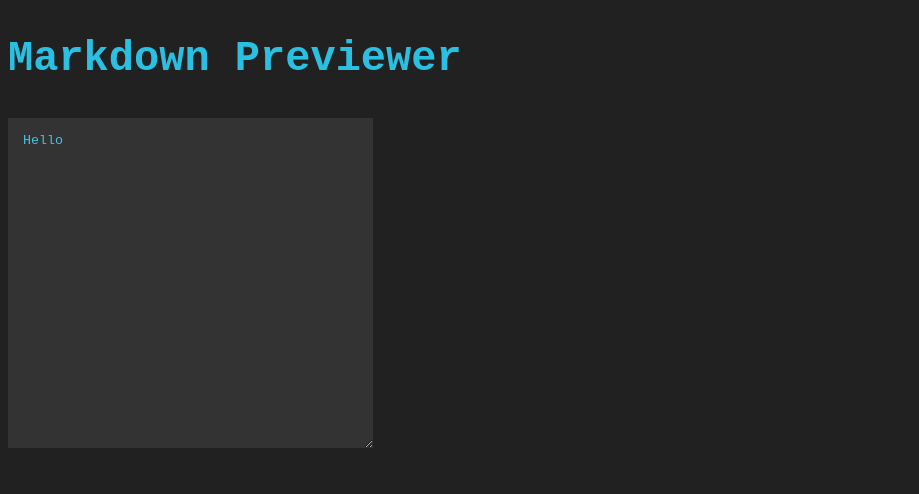
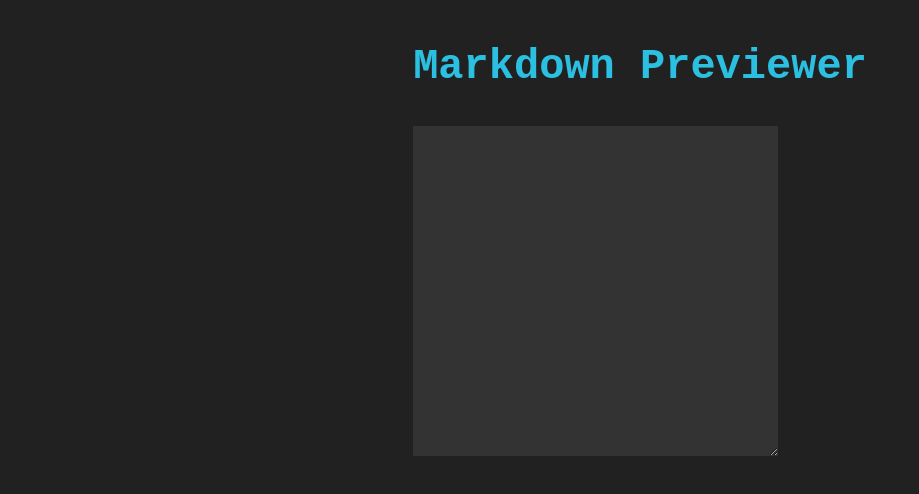
Before and after one commit to stay1st/Markdown-Previewer, a React (Create React App) app: page / in a window 1280 px wide. Shown: the top 494 px of the page, without its empty margins (0-919 px from the left). Built offline with nearby package versions, Linux system fonts and the light colour scheme.

Commit message:
When special character is noticed. now displays below text area

```diff
--- a/src/App.js
+++ b/src/App.js
@@ -1,10 +1,30 @@
 import React, { useState } from "react";
-import UserInput from "./UserInput"
+import RegExpCheck from "./RegExpCheck";
+
 
 
 class App extends React.Component {
+  constructor(props) {
+    super(props);
+    this.state = {}
+    console.log('App props:', this.props);
+  }
 
-  handleChange(){
+  createJSX() {
+    return this.state.regex.toString()
+  }
+
+  onChange(name, event, regex){
+
+    this.setState({[name]: regex});
+    this.setState({input: event});
+    this.createJSX(name, event, regex);
+
+    this.createJSX()
+
+    console.log('App.onChange(name):', name)
+    console.log('App.onChange(event):', event)
+    console.log('App.onChange(regex):', regex)
   }
 
 
@@ -13,12 +33,12 @@ class App extends React.Component {
       <div className="App">
         <h2>Markdown Previewer</h2>
         <div>
-          <UserInput />
+          <RegExpCheck onChange={this.onChange.bind(this)} />
+          {console.log('App.onChange(state):', this.state)}
         </div>
         <div>
-
+        <p>{this.state.input}</p>
         </div>
-
       </div>
     )
   };
--- /dev/null
+++ b/src/RegExpCheck.js
@@ -0,0 +1,56 @@
+import React, { useState } from 'react';
+import './index.css';
+import App from './App';
+
+
+class RegeExpCheck extends React.Component {
+  constructor(props) {
+    super(props);
+    console.log( 'RegeExpCheck props:', this.props);
+  }
+//----------------------------
+  onFieldChange(event) {
+
+    let textAreaEqualsName = []; // the prop for the callback for App.onChange = textarea user input
+                                                                                console.log('onFieldChange("textAreaEqualsName"):', textAreaEqualsName)
+    let eventValueJSXChange = ''; // declaring "eventValueJSXChange" to capture our text to be replaced for **bold**
+    const regexArr = [/^#\s/,/^##\s/,/^###\s/,/[*]{2}.*[*]{2}/]; // the Array of regexs we will be using to replace our user input symbols to JSX "HTML" "<attributes>""
+    let regexMatch = []; // holds matches of user's input in the text area
+    //-----------------------------------------------------------------
+    // defining the function to take two arguments event = event.target.value and val = regexArr.map(val => val)
+    function handleRegEx(event, val) {
+      let result = event.match(val);
+                                                                                console.log('onFieldChange(handleRegEx("result")):', result); // result of handleRegEx check
+      // initializing our conditional statement, checking for regex matches to push all matches to "regexMatch"
+      if ( result !== null ){
+        regexMatch.push(event.match(val))
+      } else {
+        // returning boolean null for our console.log for accuracy in the code
+        return null;
+      }
+    }
+      regexArr.map(val => handleRegEx(event.target.value, val)); // mapping the regexs in the array, invoking the defined function "handleRegEx=()=> {pushing all matches to "regexArray"}
+                                                                                    console.log('onFieldChange("regexMatch"):', regexMatch) // pushed array after handleRegEx check
+    //------------------------------------------------------------------
+
+      this.props.onChange(textAreaEqualsName, event.target.value, regexMatch);
+
+                                                                                      console.log('RegeExpCheck.onFieldChange.this.props:', this.props);
+  }
+  //------------------------------------------------------------------------------------
+
+  render() {
+    return (
+      <div>
+        <textarea
+          id="editor"
+          name='textAreaSyntax'
+          onChange={this.onFieldChange.bind(this)}
+          cols='40'
+          rows='20'
+        />
+      </div>
+    )
+  }
+}
+export default RegeExpCheck
--- a/src/UserInput.js
+++ b/src/UserInput.js
@@ -1,98 +1,86 @@
-import React, { useState } from "react";
+// import React, { useState } from "react";
 
 
-export default function UserInput() {
+// export default function UserInput() {
 
-    const [htmlAttr, setHtmlAttr] = useState(<></>);
-    const [input, setInput] = useState('Hello');
-    // const expressions = {
-    //     h1: [/^#\s.*/, jsxObj.h1()],
-    //     h2: [/^#{2}\s.*/, jsxObj.h2()],
-    //     h3: [/^#{3}\s.*/, jsxObj.h3()],
-    //     h4: [/^#{4}\s.*/, jsxObj.h4()],
-    //     bold: [/[\*]{2}[a-zA-Z0-9\t\n ./<>?;:"'`!@#$%^&*()\[\]{}_+=|\\-]+[\*]/g, jsxObj.bold()]
-    // };
+//     const [htmlAttr, setHtmlAttr] = useState(<></>);
+//     const [input, setInput] = useState('Hello');
+//     // const expressions = {
+//     //     h1: [/^#\s.*/, jsxObj.h1()],
+//     //     h2: [/^#{2}\s.*/, jsxObj.h2()],
+//     //     h3: [/^#{3}\s.*/, jsxObj.h3()],
+//     //     h4: [/^#{4}\s.*/, jsxObj.h4()],
+//     //     bold: [/[\*]{2}[a-zA-Z0-9\t\n ./<>?;:"'`!@#$%^&*()\[\]{}_+=|\\-]+[\*]/g, jsxObj.bold()]
+//     // };
 
-    const handleChange = (event) => {
+//     const boldConvert = (input) => {
 
-        const boldConvert = (input) => {
+//         let astrics = '**'
 
-            let regInput = ''
+//         astrics = input.match(/[\*]{2}/g);
 
-            regInput = input.match(/[\*]{2}[a-zA-Z0-9\t\n ./<>?;:"'`!@#$%^&*()\[\]{}_+=|\\-]+[\*]/g);
-            regInput = regInput.toString();
+//         // return <p>{beforeAstr}<strong>{middleExp}</strong>{afterAstr}</p>;
+//     };
 
-            let beforeAstr = input.split(regInput)[0];
-            let middleExp = regInput.replace(new RegExp(/\*\*/, 'g'), '');
-            let afterAstr = input.split(regInput)[2];
+//     const handleChange = (event) => {
 
-            // console.log('regInput-------------START:', regInput);
-            // console.log('beforeAstr BOLD:', beforeAstr);
-            // console.log("middleExp BOLD:", middleExp);
-            // console.log("aftrAst BOLD:", afterAstr);
-            // console.log("input in func:", input);
-            // console.log("input match:---------END", input.match(/[\*]{2}[a-zA-Z0-9\t\n ./<>?;:"'`!@#$%^&*()\[\]{}_+=|\\-]+[\*]/g));
+//         function h1(input){
+//             let match = input.match(/^#\s.*/);
+//             input = input.replace('# ', '');
+//             return <h1>{input}{console.log("h1-Match:", match)}</h1>
+//         };
+//         function h2(input){
+//             let match = input.match(/^#{2}\s.*/)
+//             input = input.replace('##', '');
+//             return <h2>{input}{console.log("h2-Match:", match)}</h2>
+//         };
+//         function h3(input){
+//             let match = input.match(/^#{3}\s.*/)
+//             input = input.replace('###', '');
+//             return <h3>{input}{console.log("h3-Match:", match)}</h3>
+//         };
+//         function h4(input){
+//             let match = input.match(/^#{4}\s.*/)
+//             input = input.replace('####', '');
+//             return <h3>{input}{console.log("h4-Match:", match)}</h3>
+//         };
+//         function strong(input){
+//             let match = input.match(/[\*]{2}[a-zA-Z0-9\t\n ./<>?;:"'`!@#$%^&*()\[\]{}_+=|\\-]+[\*]/g)
+//             return boldConvert(input)
+//         };
 
-            return <p>{beforeAstr}<strong>{middleExp}</strong>{afterAstr}</p>;
-        };
+//         setHtmlAttr(event.target.value);
+//         setInput(event.target.value);
 
-        function h1(input){
-            let match = input.match(/^#\s.*/);
-            input = input.replace('# ', '');
-            return <h1>{input}{console.log("h1-Match:", match)}</h1>
-        };
-        function h2(input){
-            let match = input.match(/^#{2}\s.*/)
-            input = input.replace('##', '');
-            return <h2>{input}{console.log("h2-Match:", match)}</h2>
-        };
-        function h3(input){
-            let match = input.match(/^#{3}\s.*/)
-            input = input.replace('###', '');
-            return <h3>{input}{console.log("h3-Match:", match)}</h3>
-        };
-        function h4(input){
-            let match = input.match(/^#{4}\s.*/)
-            input = input.replace('####', '');
-            return <h3>{input}{console.log("h4-Match:", match)}</h3>
-        };
-        function strong(input){
-            let match = input.match(/[\*]{2}[a-zA-Z0-9\t\n ./<>?;:"'`!@#$%^&*()\[\]{}_+=|\\-]+[\*]/g)
-            return boldConvert(input)
-        };
+//     const arrRegEx = [/(?!.*)(?=\*{2})(.*)(?!\*{2})/g];
 
-        setHtmlAttr(event.target.value);
-        setInput(event.target.value);
+//         const callBacks = [h1(), h2(), h3(), h4(), strong()];
 
-        const arrRegEx = [/^#\s.*/, /^#{2}\s.*/, /^#{3}\s.*/, /^#{4}\s.*/, /[\*]{2}[a-zA-Z0-9\t\n ./<>?;:"'`!@#$%^&*()\[\]{}_+=|\\-]+[\*]/g];
+//         let text = ''
 
-        const callBacks = [h1(), h2(), h3(), h4(), strong()];
+//         for (let i = 0; i < arrRegEx.length; i++) {
 
-        let text = ''
+//             let text = input.match(arrRegEx[i])
 
-        for (let i = 0; i < arrRegEx.length; i++) {
-
-            let text = input.match(arrRegEx[i])
-
-            if (text !== null) {
-                text = callBacks[i](text);
-                setHtmlAttr(text);
-            }
-        }
-    }
-    return (
-        <div>
-            <textarea
-                id="editor"
-                onChange={handleChange}
-                value={input}
-                cols='40'
-                rows='20'
-            />
-            {htmlAttr}
-        </div>
-    )
-};
+//             if (text !== null) {
+//                 text = callBacks[i](text);
+//                 setHtmlAttr(text);
+//             }
+//         }
+//     }
+//     return (
+//         <div>
+//             <textarea
+//                 id="editor"
+//                 onChange={handleChange}
+//                 value={input}
+//                 cols='40'
+//                 rows='20'
+//             />
+//             {htmlAttr}
+//         </div>
+//     )
+// };
 
     // (input) {
         //         let regInput = '';
--- a/src/index.css
+++ b/src/index.css
@@ -10,6 +10,10 @@ html {
     font-family: 'Courier New', Courier, monospace;
     font-size: 1.75em;
 }
+body {
+    display: flex;
+    justify-content: center;
+}
 
 textarea {
     background-color: #343333;
--- a/src/index.js
+++ b/src/index.js
@@ -1,4 +1,4 @@
-import React from 'react';
+import React, { useState } from 'react';
 import ReactDOM from 'react-dom/client';
 import './index.css';
 import App from './App';
```
